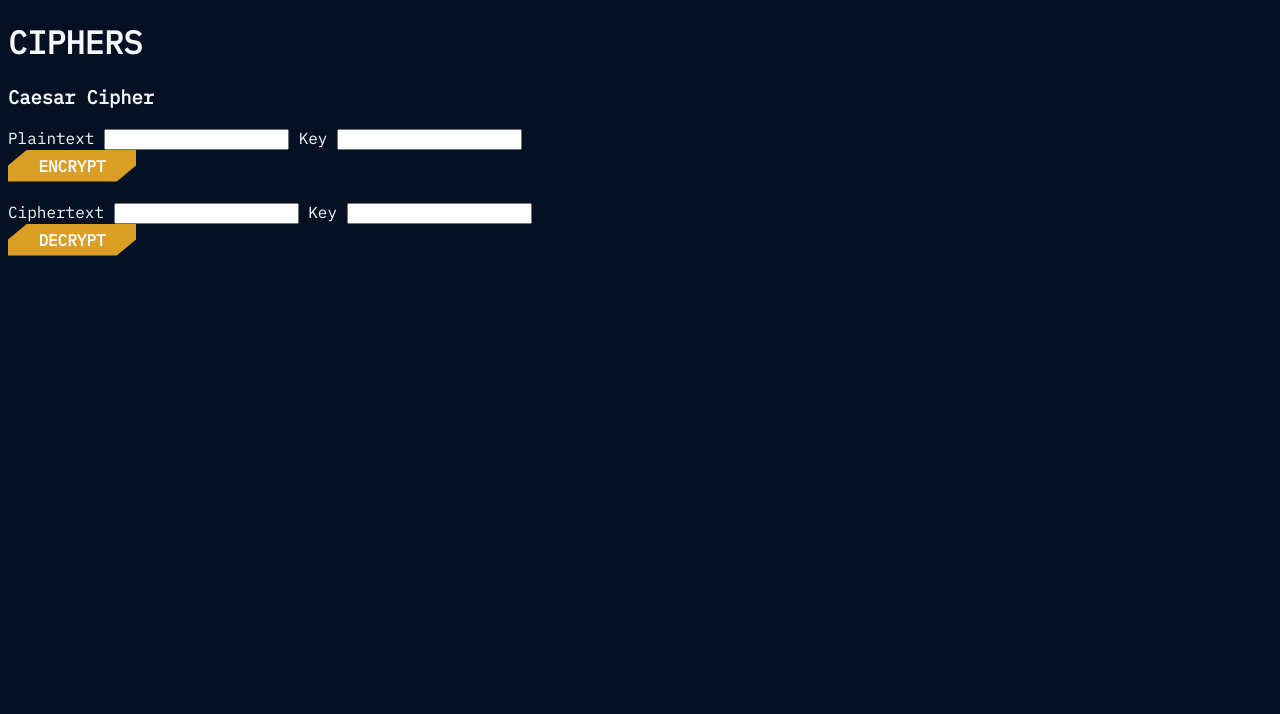
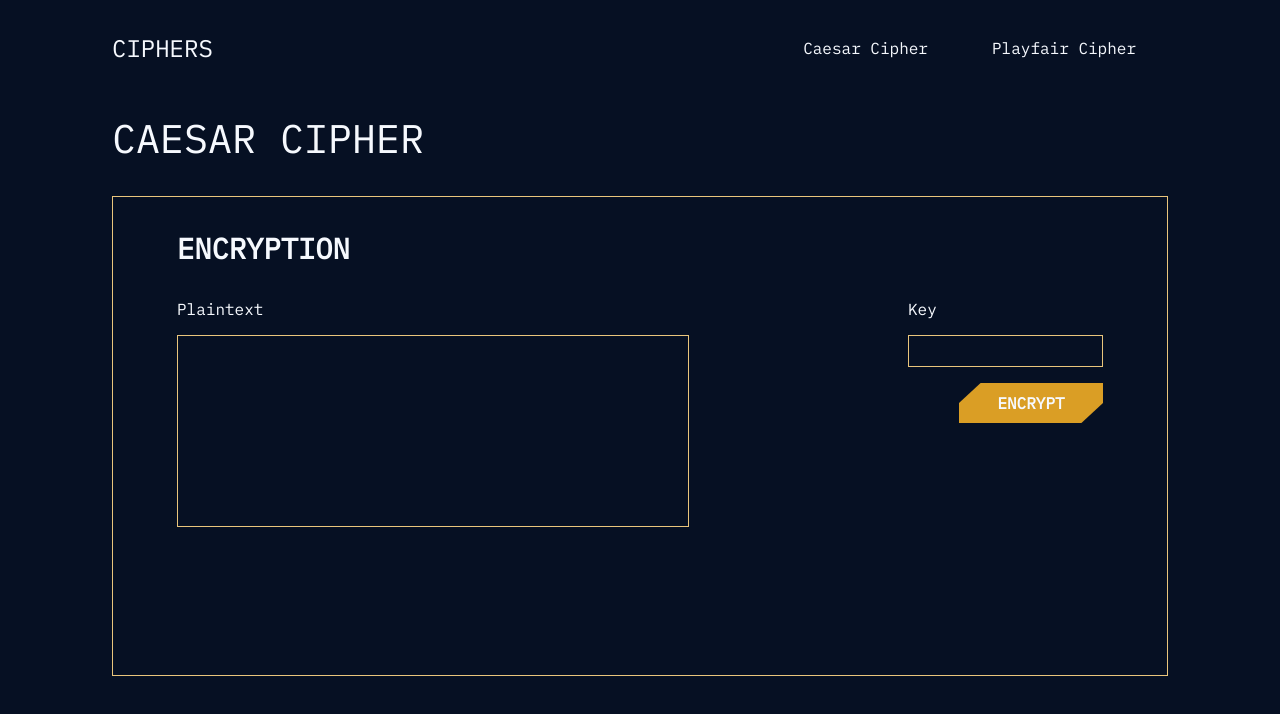
Before and after one commit to vascodes/infosec-ciphers, a website with bundled scripts: page index.html in a window 1280 px wide. Built offline with nearby package versions, Linux system fonts and the light colour scheme.

Commit message:
Add styles for Caesar cipher page.

```diff
--- a/index.html
+++ b/index.html
@@ -10,9 +10,41 @@
 </head>
 
 <body>
-    <h1>CIPHERS</h1>
-    <h3>Caesar Cipher</h3>
-    <div id="caesar-cipher-container">
+    <div class="container">
+        <!-- NAVBAR -->
+        <nav id="main-nav">
+            <ul class="nav-ul">
+                <div class="nav-logo-container">
+                    <p id="nav-logo">CIPHERS</p>
+                </div>
+                <div class="nav-li-container">
+                    <li class="nav-li">Caesar Cipher</li>
+                    <li class="nav-li">Playfair Cipher</li>
+                </div>
+            </ul>
+        </nav>
+
+        <main>
+            <h1 class="main-heading">Caesar Cipher</h1>
+
+            <section id="section-encryption" class="cyberpunk-box">
+                <h2 class="section-heading">Encryption</h2>
+                <div class="flex-col-2">
+                    <div class="input-group">
+                        <label for="caesar-plaintext">Plaintext</label>
+                        <textarea name="plaintext" id="caesar-plaintext" class="textarea-input"></textarea>
+                    </div>
+
+                    <div class="input-group">
+                        <label for="caesar-key">Key</label>
+                        <input type="number" class="txt-number" name="key" id="caesar-key">
+                        <a href="#" id="btn-caesar-encrypt" class="btn-cyberpunk">ENCRYPT</a>
+                    </div>
+
+                </div>
+            </section>
+
+            <!-- <div id="caesar-cipher-container">
                 <div class="encode">
                     <label for="caesar-plaintext">Plaintext</label>
                     <input type="text" name="plaintext" id="caesar-plaintext">
@@ -34,9 +66,11 @@
 
                     <a href="#" id="btn-caesar-decrypt" class="btn-cyberpunk">DECRYPT</a>
                 </div>
-    </div>
+            </div> -->
 
             <p id="res"></p>
+        </main>
+    </div>
 </body>
 
 </html>
--- a/style.css
+++ b/style.css
@@ -1,5 +1,12 @@
 @import url('https://fonts.googleapis.com/css2?family=IBM+Plex+Mono&display=swap');
 
+*{
+    padding: 0;
+    margin: 0;
+    box-sizing: border-box;
+}
+
+/* CSS VARIABLES */
 :root {
 	--text: #f6f9fe;
 	--background: #061023;
@@ -9,30 +16,109 @@
     --accent-dark: #efa512;
 
     --font: 'IBM Plex Mono', monospace;
+    --cyberpunk-clip-path: polygon(0 50%, 15% 0, 100% 0%, 100% 50%, 85% 100%, 0% 100%);
 }
 
 body {
 	background-color: var(--background);
     color: var(--text);
-    font-family: var(--font)
+    font-family: var(--font);
 }
 
-.test{
-    padding: 5rem;
+/* NAVBAR */
+#main-nav{
+    margin: 2rem 0rem 3rem 0rem;
 }
 
+#nav-logo{
+    font-size: 1.5rem;
+}
+
+.nav-ul{
+    display: flex;
+    justify-content: space-between;
+    align-items: center;
+    list-style: none;
+}
+
+.nav-li-container{
+    display: flex;
+}
+
+.nav-li{
+    margin: 0rem 2rem;
+}
+
+.main-heading{
+    font-size: 2.5rem;
+    font-weight: normal;
+    text-transform: uppercase;
+}
+
+.container{
+    margin: 0rem 7rem;
+}
+
+.flex-col-2{
+    display: flex;
+    justify-content: space-between;
+    width: 100%;
+}
+
+.cyberpunk-box{
+    margin-top: 2rem;
+    padding: 2rem 4rem;
+    border: 1px solid var(--primary);
+    width: 100%;
+    height: 60vh;
+}
+
+.section-heading{
+    font-size: 1.8rem;
+    text-transform: uppercase;
+    margin-bottom: 2rem;
+}
+
+.input-group{
+    display: flex;
+    flex-direction: column;
+    gap: 1rem;
+}
+
+.txt-number, .textarea-input{
+    background-color: rgba(255, 255, 255, 0);
+    padding: 0.5rem;
+    border: 1px solid var(--primary);
+    color: var(--text);
+}
+
+.textarea-input{
+    height: 12rem;
+    width: 40vw;
+    resize: none;
+}
+
+.txt-number{
+    height: 2rem;
+}
+
+#section-encryption .btn-cyberpunk{
+    align-self: flex-end;
+}
+
+/* CYBERPUNK BUTTON */
 .btn-cyberpunk{
     display: flex;
     justify-content: center;
     align-items: center;
-    width: 8rem;
-    height: 2rem;
+    width: 9rem;
+    height: 2.5rem;
     text-transform: uppercase;
     text-decoration: none;
     font-weight: bold;
     color: var(--text);
     background-color: var(--accent);
-    clip-path: polygon(0 50%, 15% 0, 100% 0%, 100% 50%, 85% 100%, 0% 100%);
+    clip-path: var(--cyberpunk-clip-path);
 }
 
 .btn-cyberpunk:hover{
@@ -43,8 +129,11 @@ body {
     to{
         background-color: var(--accent-dark);
         letter-spacing: 0.12rem;
-        font-size: 1.05rem;
-        width: 8.5rem;
+        font-size: 1.025rem;
         transform: scale(1.035);
     }
 }
+
+.test{
+    padding: 5rem;
+}
```
Lines whose indentation alone changed are shown as unchanged.
